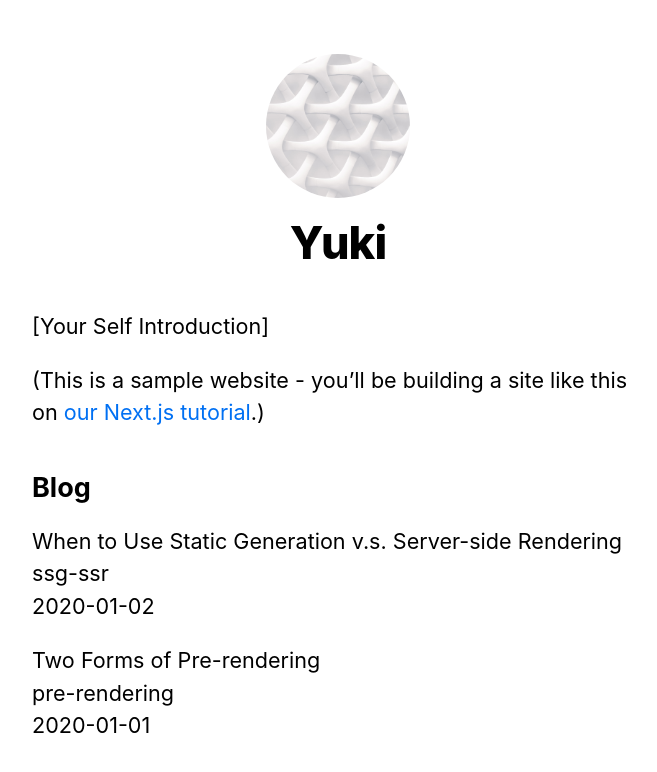
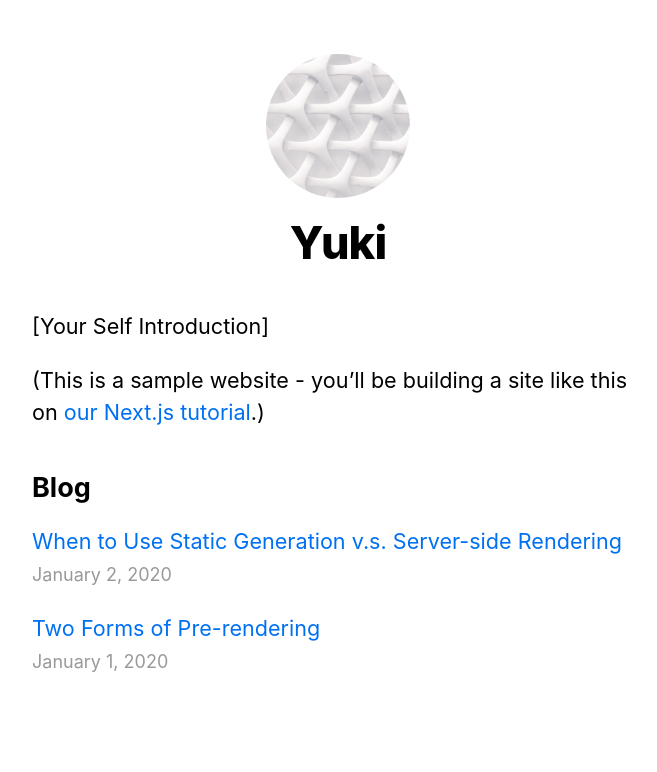
Before and after one commit to youxiberlin/learn-nextjs, a Next.js app: page / in a window 1280 px wide. Shown: the top 772 px of the page, without its empty margins (302-959 px from the left). Built offline with nearby package versions, Linux system fonts and the light colour scheme.

Commit message:
Polish index page

```diff
--- a/pages/index.js
+++ b/pages/index.js
@@ -2,6 +2,8 @@
 import Layout, { siteTitle } from '../components/layout'
 import utilStyles from '../styles/utils.module.css'
 import { getSortedPostsData } from '../lib/posts'
+import Link from 'next/link'
+import Date from '../components/date'
 
 export default function Home({ allPostsData }) {
   return (
@@ -21,11 +23,13 @@
         <ul className={utilStyles.list}>
           {allPostsData.map(({ id, date, title }) => (
             <li className={utilStyles.listItem} key={id}>
-              {title}
+              <Link href="/posts/[id]" as={`/posts/${id}`}>
+                <a>{title}</a>
+              </Link>
               <br />
-              {id}
-              <br />
-              {date}
+              <small className={utilStyles.lightText}>
+                <Date dateString={date} />
+              </small>
             </li>
           ))}
         </ul>
```
